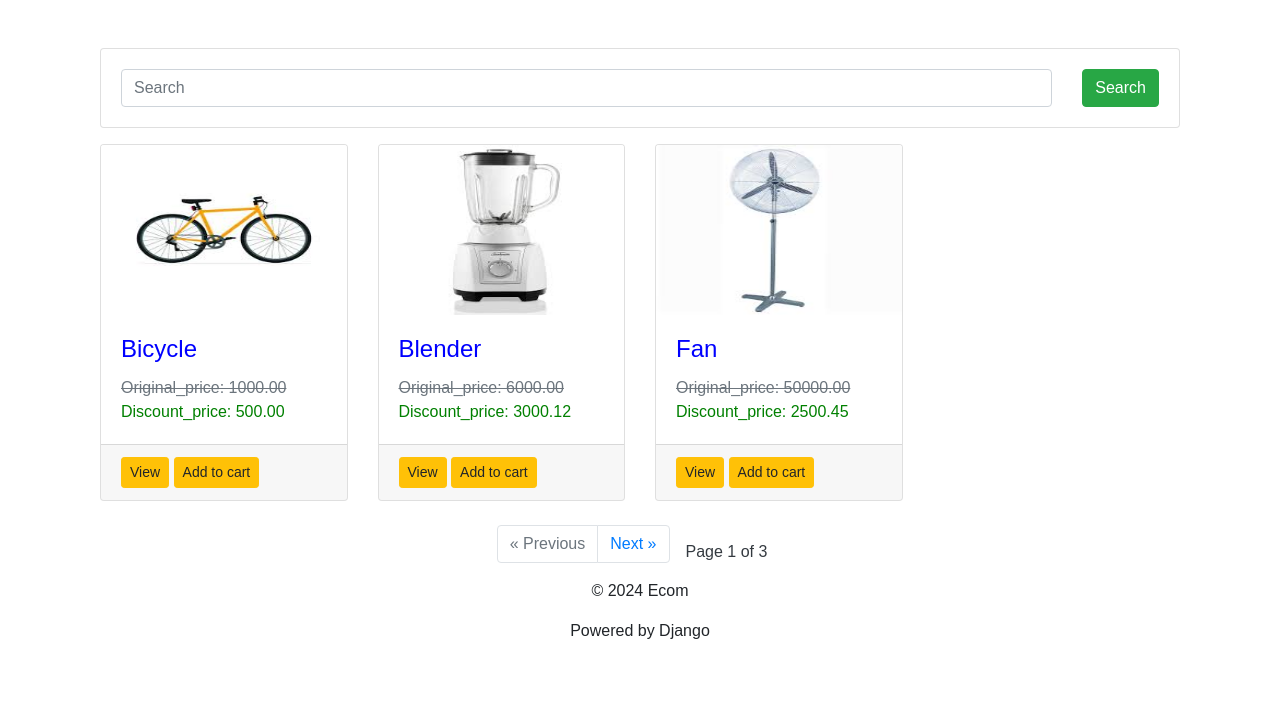
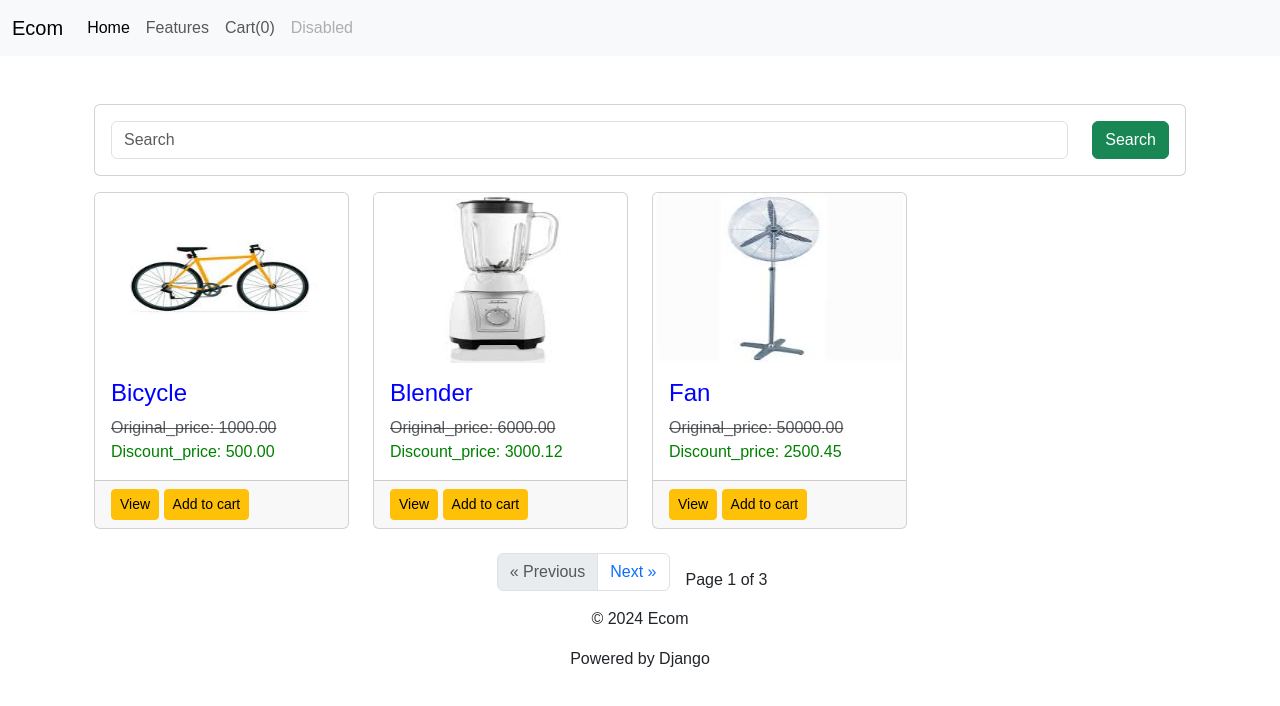
Before and after one commit to Xcheche/config_ecom, a Django app: page /shop/ in a window 1280 px wide. Shown: the top 706 px of the page. Run offline with Django 5.2, Linux system fonts and the light colour scheme; data comes from the database, SQL or seed files in the repository; some libraries are stand-ins or nearby versions.

Commit message:
implemented cart functionality base/getting product id/saving items into cart/save the updated cart to localstorage/show itemcount in the navbar

```diff
--- a/config_ecom/settings.py
+++ b/config_ecom/settings.py
@@ -118,6 +118,8 @@
 # https://docs.djangoproject.com/en/5.0/howto/static-files/
 
 STATIC_URL = "static/"
+STATICFILES_DIRS = [os.path.join(BASE_DIR, "static")]
+
 MEDIA_URL = "/media/"
 MEDIA_ROOT = os.path.join(BASE_DIR, "media")
 
--- a/shop/models.py
+++ b/shop/models.py
@@ -1,5 +1,6 @@
 from django.db import models
 from django.core.exceptions import ValidationError
+from django.urls import reverse
 
 
 class Product(models.Model):
@@ -28,3 +29,7 @@
 
     def __str__(self):
         return self.title
+
+
+def get_absolute_url(self):
+    return reverse("product_detail", args=[self.id])
--- /dev/null
+++ b/shop/static/js/script.js
@@ -0,0 +1,28 @@
+// checking if cart is empty
+if (localStorage.getItem("card") == null) {
+  let cart = {};
+} else {
+  cart = JSON.parse(localStorage.getItem("cart"));
+}
+
+// updating cart
+$(document).on("click", ".add_to_cart", function () {
+  console.log("Add to cart clicked");
+  let item_id = this.id.toString();
+  console.log(item_id);
+  if (cart[1] != undefined) {
+    cart[item_id] = cart[item_id] + 1;
+  } else {
+    cart[item_id] = 1;
+  }
+  console.log(cart);
+
+  // saving
+  localStorage.setItem("cart", JSON.stringify(cart));
+  // alert("Added to cart");
+  alert("Item added to cart");
+
+  // to show added itemcount in navbar
+  document.getElementById("cart").innerHTML =
+    "Cart (" + Object.keys(cart).length + ")";
+});
--- /dev/null
+++ b/shop/templates/navbar.html
@@ -0,0 +1,36 @@
+<div class="row">
+  <div class="col-md-12">
+    <nav class="navbar navbar-expand-lg bg-body-tertiary">
+      <div class="container-fluid">
+        <a class="navbar-brand" href="/">Ecom</a>
+        <button
+          class="navbar-toggler"
+          type="button"
+          data-bs-toggle="collapse"
+          data-bs-target="#navbarNav"
+          aria-controls="navbarNav"
+          aria-expanded="false"
+          aria-label="Toggle navigation"
+        >
+          <span class="navbar-toggler-icon"></span>
+        </button>
+        <div class="collapse navbar-collapse" id="navbarNav">
+          <ul class="navbar-nav">
+            <li class="nav-item">
+              <a class="nav-link active" aria-current="page" href="#">Home</a>
+            </li>
+            <li class="nav-item">
+              <a class="nav-link" href="#">Features</a>
+            </li>
+            <li class="nav-item">
+              <a id="cart" class="nav-link" href="#">Cart(0)</a>
+            </li>
+            <li class="nav-item">
+              <a class="nav-link disabled" aria-disabled="true">Disabled</a>
+            </li>
+          </ul>
+        </div>
+      </div>
+    </nav>
+  </div>
+</div>
--- a/shop/templates/shop/index.html
+++ b/shop/templates/shop/index.html
@@ -1,4 +1,6 @@
-{% extends 'base.html' %} {% block content %}
+{% extends 'base.html' %} <br />
+{% load static %} <br />
+{% block content %}
 
 <div class="container mt-5">
   <!--Search button-->
@@ -62,7 +64,12 @@
             >View</a
           >
 
-          <a href="#" class="btn btn-warning btn-sm">Add to cart</a>
+          <button
+            id="{{ product.id }}"
+            class="btn btn-warning btn-sm add_to_cart"
+          >
+            Add to cart
+          </button>
         </div>
       </div>
     </div>
```
Also changed, not shown: shop/templates/base.html (+17 -19 lines), shop/views.py (+4 -7 lines).
